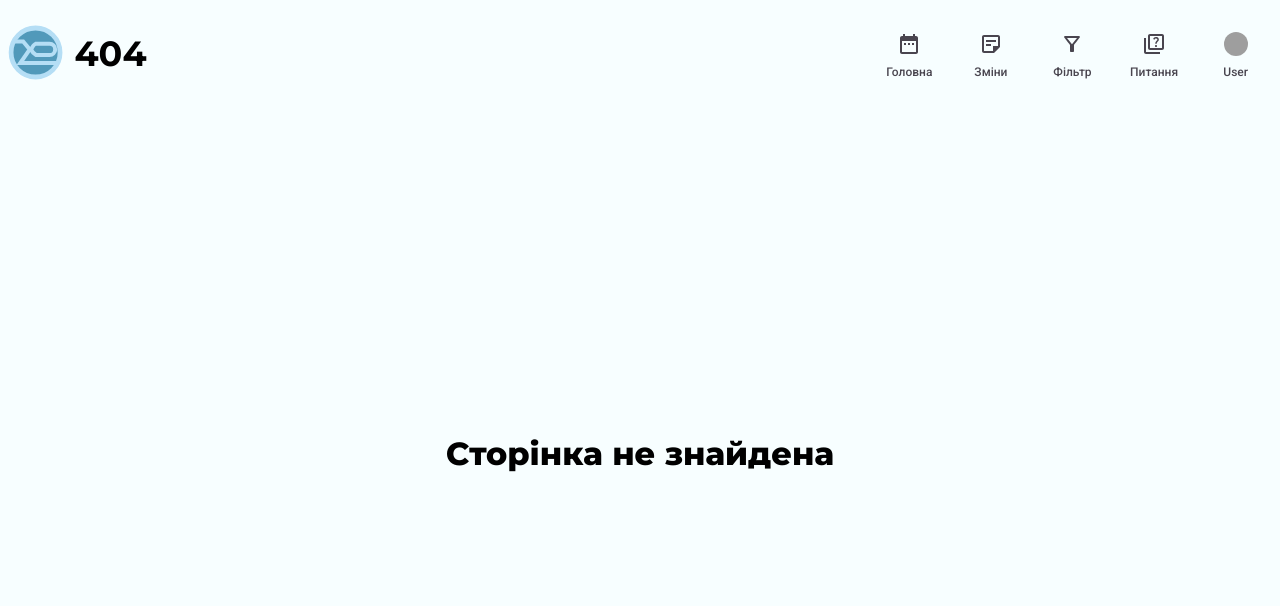
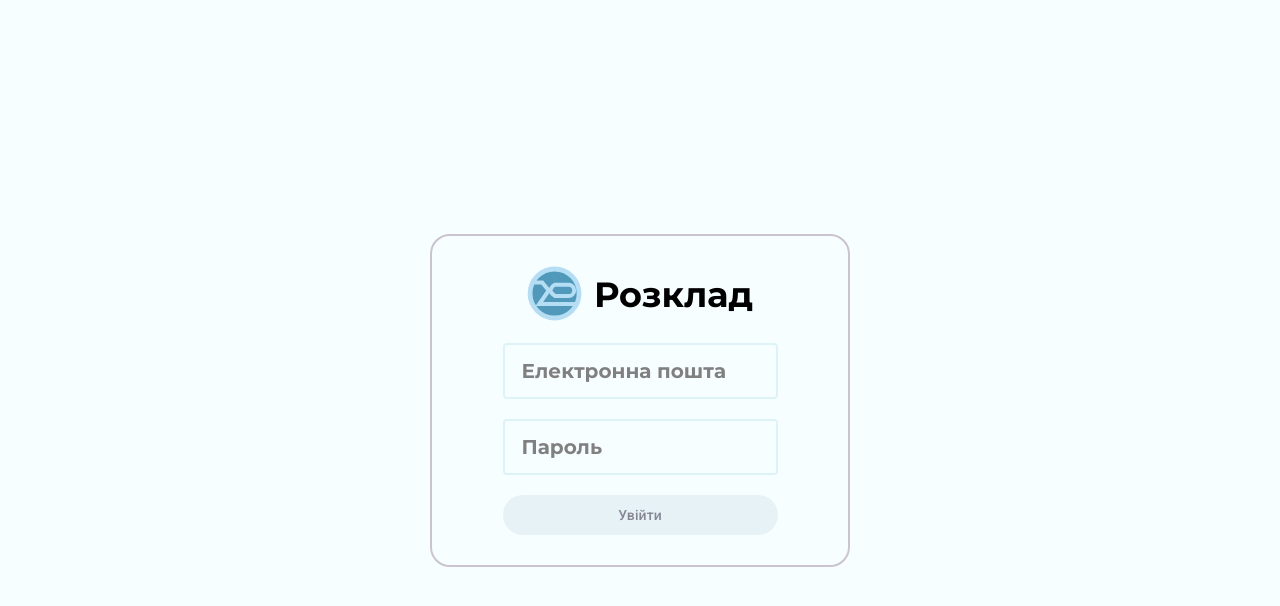
Before and after one commit to mindenit/nure-schedule, a React (Vite) app: page /signin in a window 1280 px wide. Before the commit this address had no page. Shown: the top 606 px of the page. Built offline with nearby package versions, Linux system fonts and the light colour scheme; grey boxes are pictures that could not be loaded; what @nurejs/api would draw is missing.

Commit message:
feat: add /signin route

```diff
--- /dev/null
+++ b/src/components/SigninForm/SigninForm.styles.ts
@@ -0,0 +1,7 @@
+import styled from "styled-components";
+
+export const StyledForm = styled.form`
+    display: flex;
+    flex-direction: column;
+    gap: 1.25rem;
+`;
--- /dev/null
+++ b/src/components/SigninForm/SigninForm.tsx
@@ -0,0 +1,46 @@
+import { Button } from "components/ui/Button";
+import { TextField } from "components/ui/TextField/TextField";
+import { useSigninForm } from "core/hooks/useSigninForm";
+import * as S from "./SigninForm.styles";
+
+export const SigninForm = () => {
+    const {
+        emailValue,
+        passwordValue,
+        handleEmailChange,
+        handlePasswordChange,
+        handleSubmit,
+        isDisabled,
+        validatonError,
+    } = useSigninForm();
+
+    return (
+        <S.StyledForm onSubmit={handleSubmit}>
+            <TextField
+                id="email"
+                type="email"
+                name="email"
+                inputMode="email"
+                placeholder="Електронна пошта"
+                value={emailValue}
+                onChange={handleEmailChange}
+                error={validatonError !== null ? validatonError["email"] : ""}
+            />
+            <TextField
+                id="password"
+                type="password"
+                name="password"
+                inputMode="text"
+                placeholder="Пароль"
+                value={passwordValue}
+                onChange={handlePasswordChange}
+                error={
+                    validatonError !== null ? validatonError["password"] : ""
+                }
+            />
+            <Button variant="filled" disabled={isDisabled}>
+                Увійти
+            </Button>
+        </S.StyledForm>
+    );
+};
--- a/src/components/ui/TextField/TextField.styles.ts
+++ b/src/components/ui/TextField/TextField.styles.ts
@@ -1,8 +1,9 @@
 import styled from "styled-components";
 
 export const StyledInputContainer = styled.div`
+    display: flex;
+    flex-direction: column;
     position: relative;
-
     .Placeholder {
         display: flex;
         align-items: center;
@@ -24,7 +25,7 @@ export const StyledInputContainer = styled.div`
         padding: 0 0.5rem;
         background-color: transparent;
         transform: translate(0);
-        color: ${({ theme }) => theme.colors.textContrast};
+        color: ${({ theme }) => theme.colors.textCalendar};
         transition:
             transform 0.15s ease-out,
             font-size 0.15s ease-out,
@@ -78,3 +79,12 @@ export const StyledInput = styled.input`
         color: transparent;
     }
 `;
+
+export const StyledErrorMessage = styled.p`
+    display: flex;
+    font-family: "Roboto", sans-serif;
+    font-weight: 300;
+    font-size: 12px;
+    line-height: 16px;
+    color: ${({ theme }) => theme.colors.bgError};
+`;
--- a/src/components/ui/TextField/TextField.tsx
+++ b/src/components/ui/TextField/TextField.tsx
@@ -5,10 +5,11 @@ type TextFieldType = "email" | "text" | "password" | "search";
 
 interface TextFieldProps extends ComponentPropsWithoutRef<"input"> {
     type?: TextFieldType;
+    error?: string | null;
 }
 
 export const TextField = forwardRef<ElementRef<"input">, TextFieldProps>(
-    ({ id, placeholder, ...props }, ref) => {
+    ({ id, placeholder, error, ...props }, ref) => {
         return (
             <S.StyledInputContainer>
                 <S.StyledInput
@@ -20,6 +21,7 @@ export const TextField = forwardRef<ElementRef<"input">, TextFieldProps>(
                 <label id="placeholder" className="Placeholder" htmlFor={id}>
                     <div className="Text">{placeholder}</div>
                 </label>
+                <S.StyledErrorMessage>{error}</S.StyledErrorMessage>
             </S.StyledInputContainer>
         );
     }
--- /dev/null
+++ b/src/core/hooks/useSearchParams.ts
@@ -0,0 +1,60 @@
+import { useCallback, useMemo, useTransition } from "react";
+import { useLocation, useNavigate } from "react-router-dom";
+
+export const useSearchParams = () => {
+    const params = useMemo(() => {
+        return new URLSearchParams(window && window.location.search);
+    }, []);
+    const location = useLocation();
+    const navigate = useNavigate();
+    const [, startTransition] = useTransition();
+
+    const get = (key: string) => {
+        return params.get(key);
+    };
+
+    const handle = useCallback(
+        (key: string, value: string) => {
+            if (value.length > 0) {
+                params.set(key, value);
+            } else {
+                params.delete(key);
+            }
+            startTransition(() => {
+                navigate({
+                    pathname: location.pathname,
+                    search: `?${params.toString()}`,
+                });
+            });
+        },
+        [location, navigate, params]
+    );
+
+    const remove = useCallback(
+        (key: string) => {
+            params.delete(key);
+            startTransition(() => {
+                navigate({
+                    pathname: location.pathname,
+                    search: `?${params.toString()}`,
+                });
+            });
+        },
+        [location, navigate, params]
+    );
+
+    const set = useCallback(
+        (key: string, value: string) => {
+            params.set(key, value);
+            startTransition(() => {
+                navigate({
+                    pathname: location.pathname,
+                    search: `?${params.toString()}`,
+                });
+            });
+        },
+        [location, navigate, params]
+    );
+
+    return { get, handle, remove, set };
+};
--- /dev/null
+++ b/src/core/hooks/useSigninForm.ts
@@ -0,0 +1,69 @@
+import { useState, ChangeEvent } from "react";
+import { useSearchParams } from "./useSearchParams";
+import { email, flatten, minLength, object, parse, string } from "valibot";
+import { handleFieldError } from "core/utils/handleFieldError";
+import { IValidationError } from "core/interfaces/validation.interfaces";
+
+export const useSigninForm = () => {
+    const { handle, get } = useSearchParams();
+    const [emailValue, setEmailValue] = useState(get("email") ?? "");
+    const [passwordValue, setPasswordValue] = useState(get("password") ?? "");
+    const [validatonError, setValidationError] =
+        useState<IValidationError | null>(null);
+    const isDisabled = [emailValue, passwordValue].some(
+        (value) => value === ""
+    );
+    const schema = object({
+        email: string([email()]),
+        password: string([
+            minLength(6, "Пароль має містити що найменше 6 символів"),
+        ]),
+    });
+
+    const handleEmailChange = (e: ChangeEvent<HTMLInputElement>) => {
+        const value = e.target.value;
+
+        setEmailValue(value);
+        handle("email", value);
+    };
+
+    const handlePasswordChange = (e: ChangeEvent<HTMLInputElement>) => {
+        const value = e.target.value;
+
+        setPasswordValue(value);
+        handle("password", value);
+    };
+
+    // eslint-disable-next-line @typescript-eslint/ban-ts-comment
+    // @ts-ignore
+    const handleSubmit = (e) => {
+        e.preventDefault();
+        const formData = new FormData(e.target);
+        const data = Object.fromEntries(formData.entries());
+
+        try {
+            const parsedData = parse(schema, data);
+            console.log(parsedData);
+        } catch (error) {
+            handleFieldError({
+                // eslint-disable-next-line @typescript-eslint/ban-ts-comment
+                // @ts-ignore
+                error: flatten(error),
+                names: Object.keys(data),
+                callback(err) {
+                    setValidationError(err);
+                },
+            });
+        }
+    };
+
+    return {
+        emailValue,
+        passwordValue,
+        handleEmailChange,
+        handlePasswordChange,
+        handleSubmit,
+        isDisabled,
+        validatonError,
+    };
+};
--- /dev/null
+++ b/src/pages/SignIn/index.tsx
@@ -0,0 +1,13 @@
+import { SigninForm } from "components/SigninForm/SigninForm";
+import AuthLayout from "pages/layout/AuthLayout";
+import { FC } from "react";
+
+const SignIn: FC = () => {
+    return (
+        <AuthLayout>
+            <SigninForm />
+        </AuthLayout>
+    );
+};
+
+export default SignIn;
--- /dev/null
+++ b/src/pages/layout/AuthLayout.styles.ts
@@ -0,0 +1,28 @@
+import styled from "styled-components";
+
+export const AuthLayout = styled.main`
+    display: flex;
+    flex-direction: column;
+    justify-content: center;
+    align-items: center;
+    width: 100%;
+    height: 100dvh;
+    transition: 0.5s;
+`;
+
+export const AuthLayoutContainer = styled.section`
+    display: flex;
+    flex-direction: column;
+    justify-content: center;
+    align-items: center;
+    background: transparent;
+    gap: 1.25rem;
+    @media (min-width: 900px) {
+        border: 2px solid ${({ theme }) => theme.colors.outline};
+        width: 420px;
+        height: fit-content;
+        border-radius: 20px;
+        padding: 30px;
+        box-sizing: border-box;
+    }
+`;
--- /dev/null
+++ b/src/pages/layout/AuthLayout.tsx
@@ -0,0 +1,18 @@
+import { Logo } from "components/ui/Logo";
+import { FC, PropsWithChildren } from "react";
+import * as S from "./AuthLayout.styles";
+
+const AuthLayout: FC<PropsWithChildren> = ({ children }) => {
+    const logoText = "Розклад";
+
+    return (
+        <S.AuthLayout>
+            <S.AuthLayoutContainer>
+                <Logo text={logoText} />
+                {children}
+            </S.AuthLayoutContainer>
+        </S.AuthLayout>
+    );
+};
+
+export default AuthLayout;
--- a/src/pages/pagesData.tsx
+++ b/src/pages/pagesData.tsx
@@ -1,9 +1,9 @@
 import { IRouter } from "core/types/router.types";
-// import { RawInfoCardProps } from "core/types/card.types";
 
 import Home from "./Home";
 import Questions from "./Questions";
 import NotFound from "./NotFound";
+import SignIn from "./SignIn";
 
 import { DateRange } from "@mui/icons-material";
 import FilterAltOutlinedIcon from "@mui/icons-material/FilterAltOutlined";
@@ -57,6 +57,12 @@ const pagesData: IRouter[] = [
         title: "Аккаунт",
         showInNavbar: false,
     },
+    {
+        path: "/signin",
+        element: <SignIn />,
+        title: "Увійти в аккаунт",
+        showInNavbar: false,
+    },
 ];
 
 export default pagesData;
```
